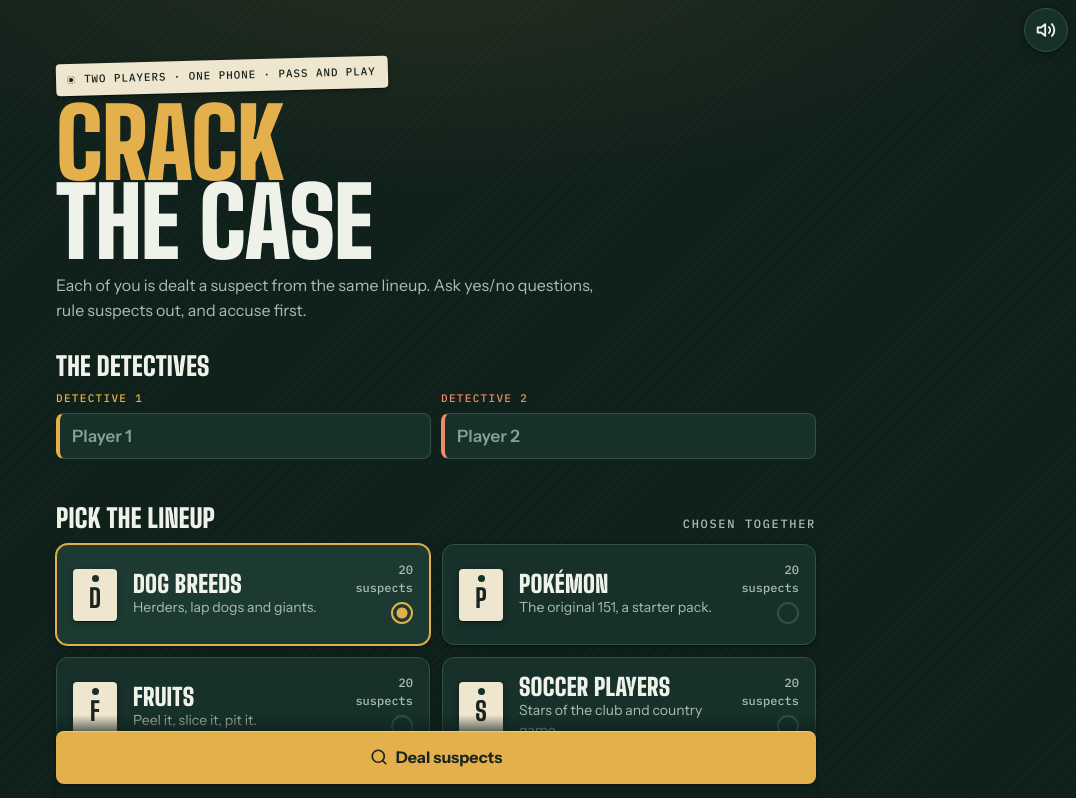
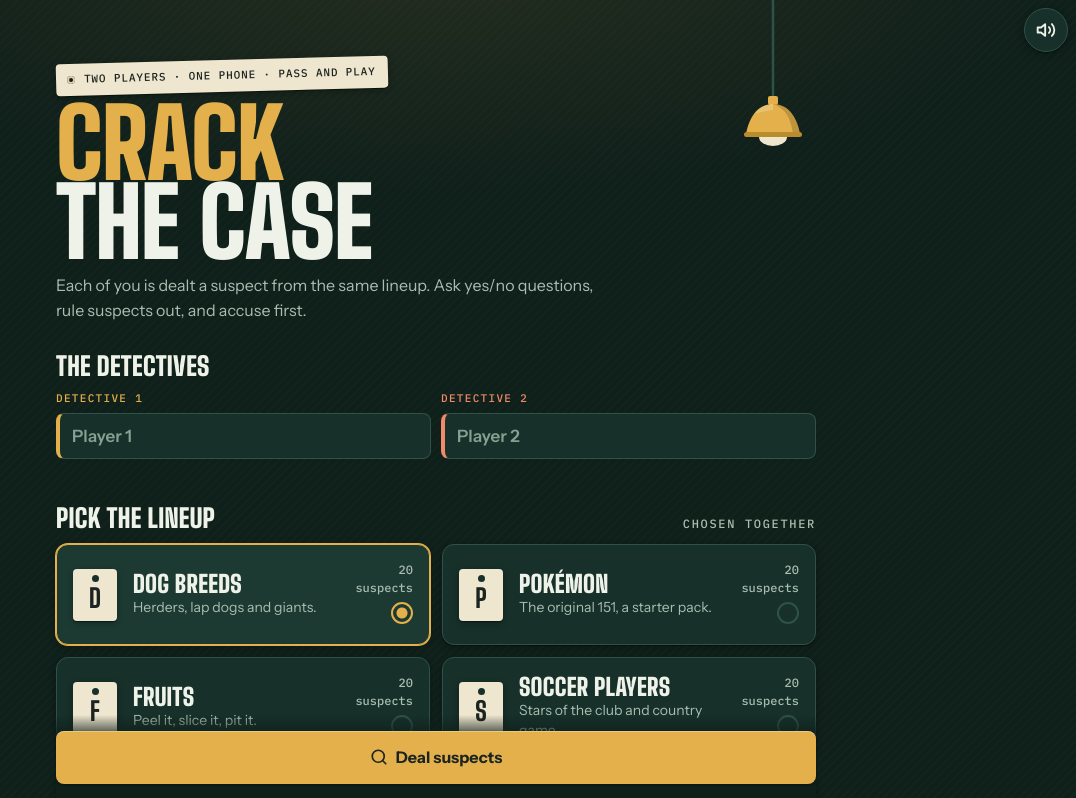
Before and after one commit to RSample12/category-game, a React (Vite) app: page / in a window 1280 px wide. Shown: the top 798 px of the page, without its empty margins (204-1280 px from the left). Built offline with nearby package versions, Linux system fonts and the light colour scheme.

Commit message:
Add hanging brass lamp beside the title on the setup screen
Co-Authored-By: Claude Sonnet 5.5 <noreply@anthropic.com>
Claude-Session: https://claude.ai/code/session_01EvXaqUaPCLbBSDE12XEdJd

```diff
--- a/src/components/Setup.jsx
+++ b/src/components/Setup.jsx
@@ -2,12 +2,28 @@ import { Search } from 'lucide-react';
 import { CATEGORIES } from '../data/categories.js';
 import { Scoreboard } from './shared.jsx';
 import ShareButton from './ShareButton.jsx';
+
+/* A hanging brass desk lamp, drawn flat to match the night-desk look. Decorative only. */
+function Lamp() {
+  return (
+    <svg className="lamp" viewBox="0 0 64 156" width="64" height="156" aria-hidden="true" focusable="false">
+      <line x1="32" y1="0" x2="32" y2="100" stroke="var(--line)" strokeWidth="2.5" />
+      <rect x="27" y="96" width="10" height="9" rx="2" fill="var(--p1)" />
+      <path d="M32 104 C16 104 8 118 5 134 L59 134 C56 118 48 104 32 104 Z" fill="var(--p1)" />
+      <path d="M32 104 C24 104 18 108 14 114 C22 111 32 110 32 110 Z" fill="#fff" opacity=".22" />
+      <path d="M59 134 C56 118 48 104 32 104 C44 108 50 118 52 134 Z" fill="#000" opacity=".16" />
+      <rect x="3" y="132" width="58" height="5" rx="2.5" fill="#b98c2c" />
+      <path d="M18 137 L46 137 A14 9 0 0 1 18 137 Z" fill="var(--paper)" />
+    </svg>
+  );
+}
 
 export default function Setup({ s, send, onDeal }) {
   const played = s.scores[0] + s.scores[1] > 0;
   return (
     <>
       <header className="masthead">
+        <Lamp />
         <span className="eyebrow">Two players · one phone · pass and play</span>
         <h1>
           <span>Crack</span>
--- a/src/styles/extras.css
+++ b/src/styles/extras.css
@@ -92,3 +92,7 @@
 
 /* main landmark wraps each screen and keeps the old flex column layout (no visual change) */
 #app>main{flex:1;display:flex;flex-direction:column;min-height:0}
+
+/* hanging lamp beside the title: hangs from the top edge, right of the title, clear of the sound button */
+.masthead{position:relative}
+.lamp{position:absolute;top:0;right:11px;pointer-events:none}
```
